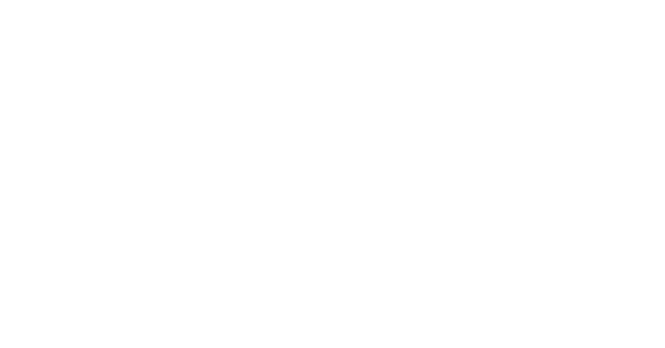
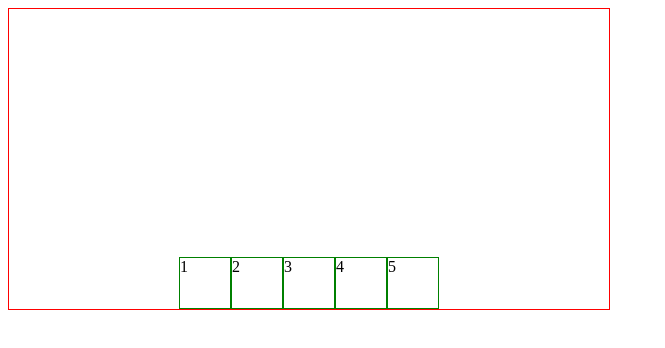
Before and after one commit to d3rling/flex, a plain HTML site: page 17.html in a window 1280 px wide. Shown: the whole page, without its empty margins (0-665 px from the left). Drawn offline with Linux system fonts and the light colour scheme.

Commit message:
seventeen

```diff
--- a/17.html
+++ b/17.html
@@ -4,8 +4,15 @@
     <meta charset="UTF-8">
     <meta name="viewport" content="width=device-width, initial-scale=1.0">
     <title>Document</title>
+    <link rel="stylesheet" href="style.css">
 </head>
 <body>
-
+    <div class="i">
+<div class="i1">1</div>
+<div class="i1">2</div>
+<div class="i1">3</div>
+<div class="i1">4</div>
+<div class="i1">5</div>
+    </div>
 </body>
 </html>
--- a/style.css
+++ b/style.css
@@ -236,3 +236,19 @@ border: 1px solid red;
 	height: 50px;
 	border: 1px solid green;
 }
+
+.i {
+    display: flex;
+    flex-direction: row;
+    justify-content: center;
+    align-items: flex-end;
+    width: 600px;
+    height: 300px;
+    border: 1px solid red;
+}
+
+.i1 {
+    width: 50px;
+	height: 50px;
+	border: 1px solid green;
+}
```
